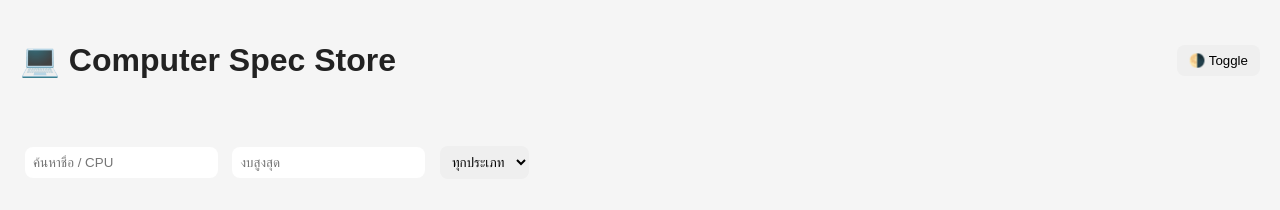
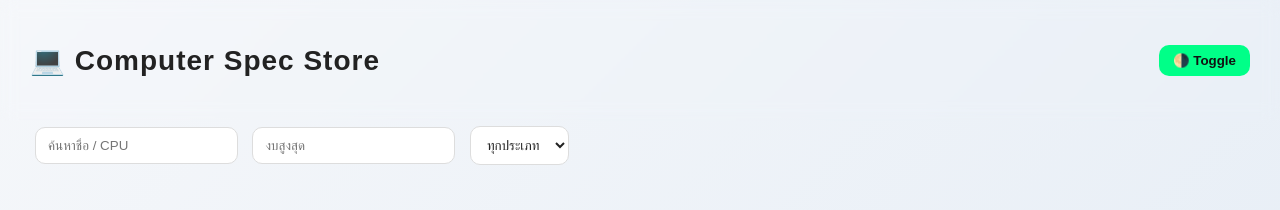
Before and after one commit to sakkayarikka-cmd/computer-spec-api, a website: page index.html in a window 1280 px wide. Both pictures are taken after a click on the button "🌗 Toggle". Drawn offline with Linux system fonts and the light colour scheme; no server answers.

Commit message:
fix vercel structure

```diff
--- a/index.html
+++ b/index.html
@@ -3,77 +3,115 @@
 <head>
 <meta charset="UTF-8">
 <title>Computer Spec Store</title>
+
 <style>
 body{
   margin:0;
-  font-family:Arial;
-  background:#111;
+  font-family:Arial, sans-serif;
+  background: radial-gradient(circle at top left, #1a1a2e, #0f0f0f 60%);
   color:white;
   transition:0.3s;
+  min-height:100vh;
 }
 
 body.light{
-  background:#f5f5f5;
+  background: linear-gradient(135deg,#f5f7fa,#e4ecf5);
   color:#222;
 }
 
+/* ===== HEADER ===== */
 header{
-  padding:20px;
+  padding:25px 30px;
   display:flex;
   justify-content:space-between;
   align-items:center;
+  backdrop-filter: blur(8px);
 }
 
+header h1{
+  font-size:28px;
+  letter-spacing:1px;
+}
+
+/* ===== CONTAINER ===== */
 .container{
   display:grid;
   grid-template-columns:repeat(auto-fit,minmax(250px,1fr));
-  gap:20px;
-  padding:20px;
+  gap:25px;
+  padding:20px 30px 40px 30px;
 }
 
+/* ===== CARD ===== */
 .card{
-  background:#1e1e1e;
+  background:rgba(30,30,30,0.85);
   padding:20px;
-  border-radius:12px;
+  border-radius:16px;
   transition:transform 0.25s ease, box-shadow 0.25s ease;
   transform:translateY(20px);
   opacity:0;
   animation:fadeUp 0.5s forwards;
-  box-shadow:0 5px 15px rgba(0,0,0,0.25);
+  box-shadow:0 8px 20px rgba(0,0,0,0.25);
+  border:1px solid rgba(255,255,255,0.05);
 }
 
 .card:hover{
   transform:translateY(-6px) scale(1.02);
-  box-shadow:0 15px 30px rgba(0,0,0,0.45);
+  box-shadow:0 18px 35px rgba(0,0,0,0.45);
 }
 
 body.light .card{
   background:white;
+  border:1px solid #eee;
 }
 
-.card:hover{
-  transform:scale(1.05);
-}
-
+/* ===== PRICE ===== */
 .price{
   color:#00ff88;
   font-weight:bold;
+  font-size:18px;
+  margin-top:10px;
 }
 
+/* ===== INPUTS ===== */
 input, select{
-  padding:8px;
+  padding:10px 12px;
   margin:5px;
-  border-radius:8px;
+  border-radius:10px;
   border:none;
+  background:#1e1e1e;
+  color:white;
+  outline:none;
+  transition:0.2s;
 }
 
-button{
-  padding:8px 12px;
-  border:none;
-  border-radius:8px;
-  cursor:pointer;
+input:focus, select:focus{
+  box-shadow:0 0 0 2px #00ff88;
 }
 
+body.light input,
+body.light select{
+  background:white;
+  color:#222;
+  border:1px solid #ddd;
+}
+
+/* ===== BUTTON ===== */
+button{
+  padding:8px 14px;
+  border:none;
+  border-radius:10px;
+  cursor:pointer;
+  background:#00ff88;
+  color:#111;
+  font-weight:bold;
+  transition:0.2s;
+}
+
+button:hover{
+  opacity:0.85;
+}
+
+/* ===== ANIMATION ===== */
 @keyframes fadeUp{
   to{
     transform:translateY(0);
@@ -82,6 +120,7 @@ button{
 }
 </style>
 </head>
+
 <body>
 
 <header>
@@ -89,7 +128,7 @@ button{
   <button onclick="toggleTheme()">🌗 Toggle</button>
 </header>
 
-<div style="padding:20px;">
+<div style="padding:0 30px;">
   <input type="text" id="searchName" placeholder="ค้นหาชื่อ / CPU">
   <input type="number" id="searchPrice" placeholder="งบสูงสุด">
   <select id="filterType">
```
